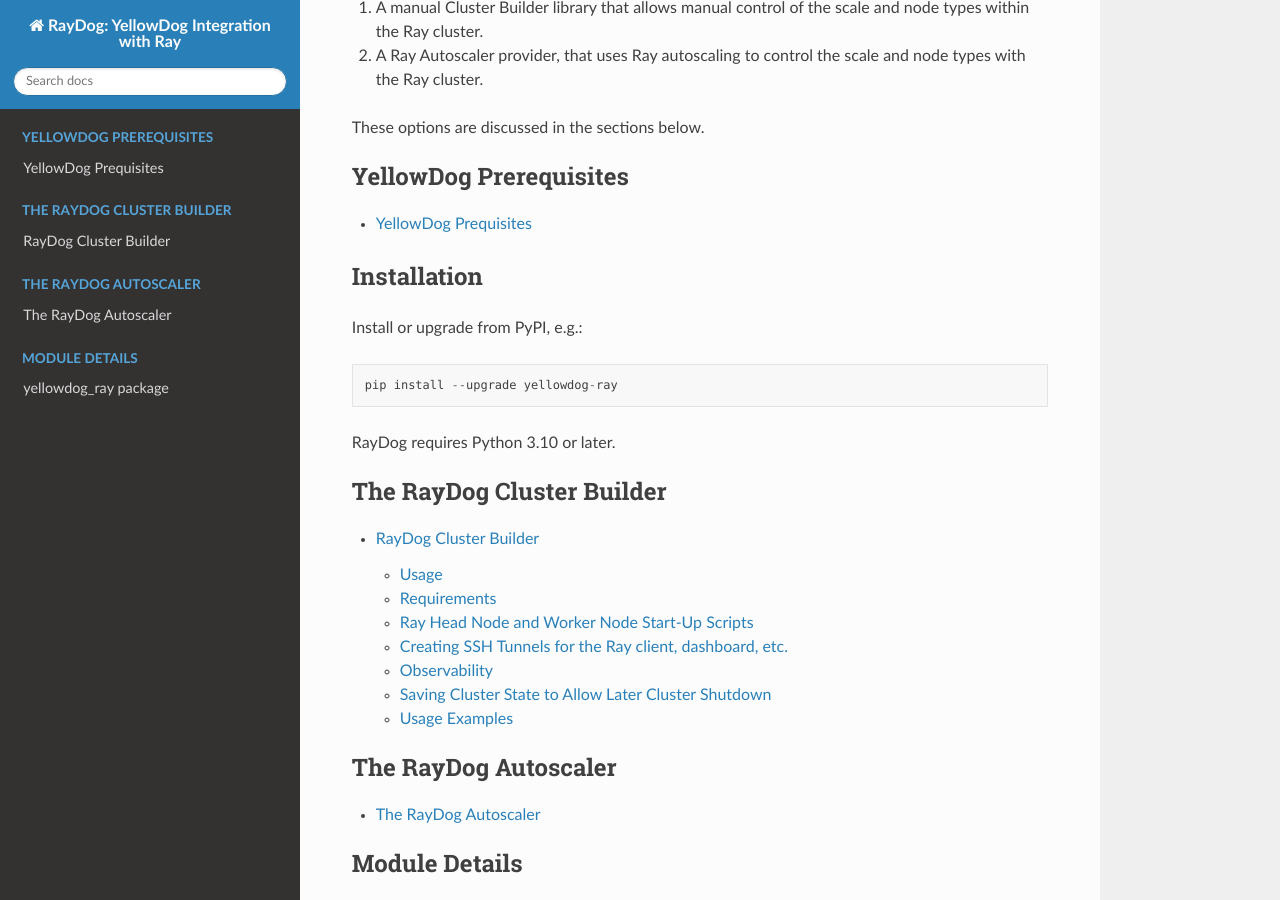
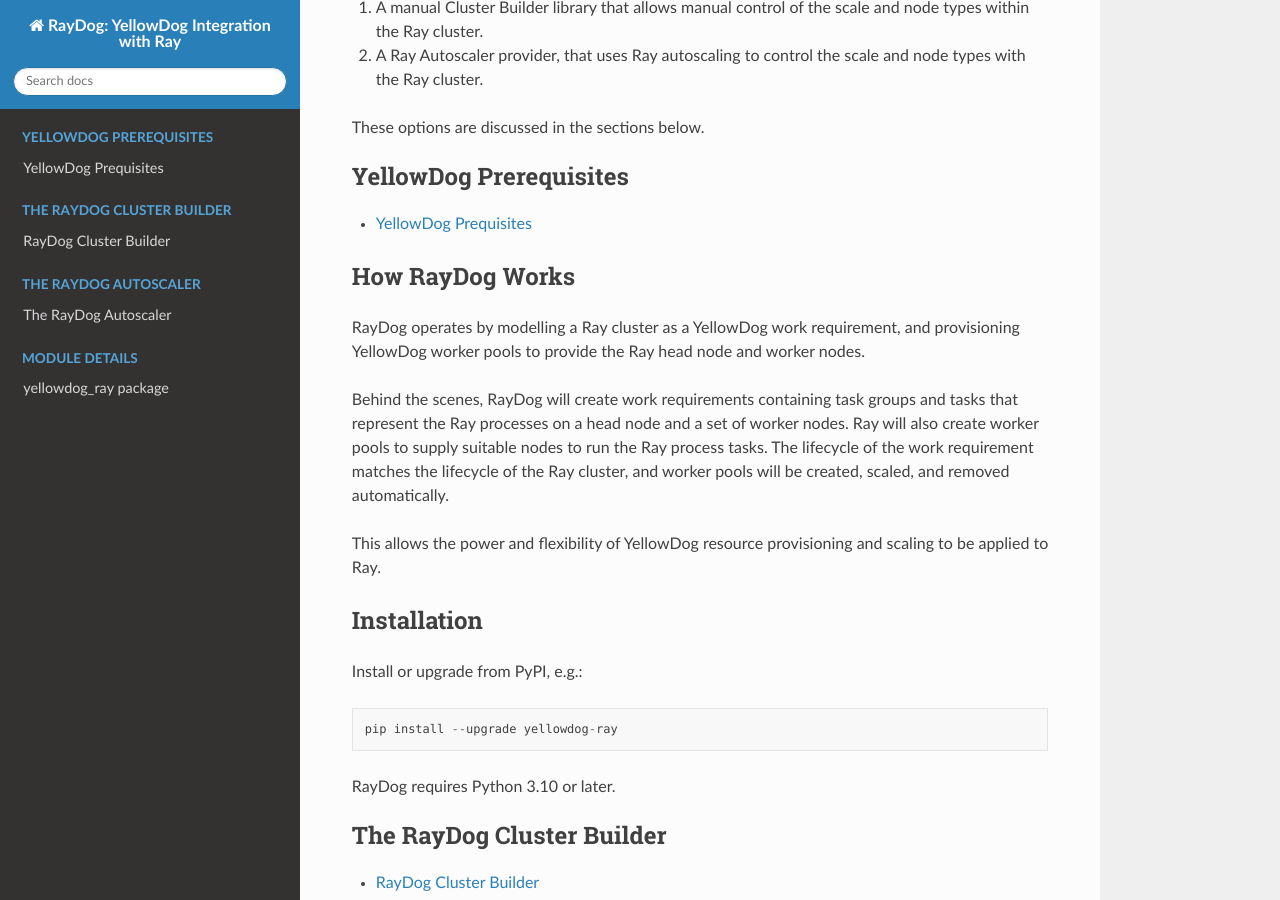
Before and after one commit to yellowdog/raydog, a Sphinx documentation site: the page built from docs/index.rst, in a window 1280 px wide and 900 px high, scrolled down 284 px. Built offline with Sphinx 7.4.7 and the Read the Docs theme 3.1.0, drawn with Linux system fonts in a browser that asks for light colours.

Commit message:
Add 'How RayDog Works'

```diff
--- a/docs/builder.rst
+++ b/docs/builder.rst
@@ -1,7 +1,7 @@
 RayDog Cluster Builder
 ======================
 
-The RayDog cluster builder uses YellowDog to provision Ray clusters manually. It operates by modelling the Ray cluster as a YellowDog work requirement, and provisioning YellowDog worker pools to provide Ray cluster nodes. In its initial form it creates manually dimensioned clusters, containing varying node types. Worker pools containing configurable numbers of Ray worker nodes can be added and removed dynamically to expand and contract the cluster during its lifetime.
+The RayDog cluster builder uses YellowDog to provision Ray clusters manually. In its initial form it creates manually dimensioned clusters, containing varying node types. Worker pools containing configurable numbers of Ray worker nodes can be added and removed dynamically to expand and contract the cluster during its lifetime.
 
 Usage
 -----
--- a/docs/index.rst
+++ b/docs/index.rst
@@ -18,6 +18,14 @@
 
    prerequisites
 
+How RayDog Works
+----------------
+
+RayDog operates by modelling a Ray cluster as a YellowDog work requirement, and provisioning YellowDog worker pools to provide the Ray head node and worker nodes.
+
+Behind the scenes, RayDog will create work requirements containing task groups and tasks that represent the Ray processes on a head node and a set of worker nodes. Ray will also create worker pools to supply suitable nodes to run the Ray process tasks. The lifecycle of the work requirement matches the lifecycle of the Ray cluster, and worker pools will be created, scaled, and removed automatically.
+
+This allows the power and flexibility of YellowDog resource provisioning and scaling to be applied to Ray.
 
 Installation
 ------------
```
